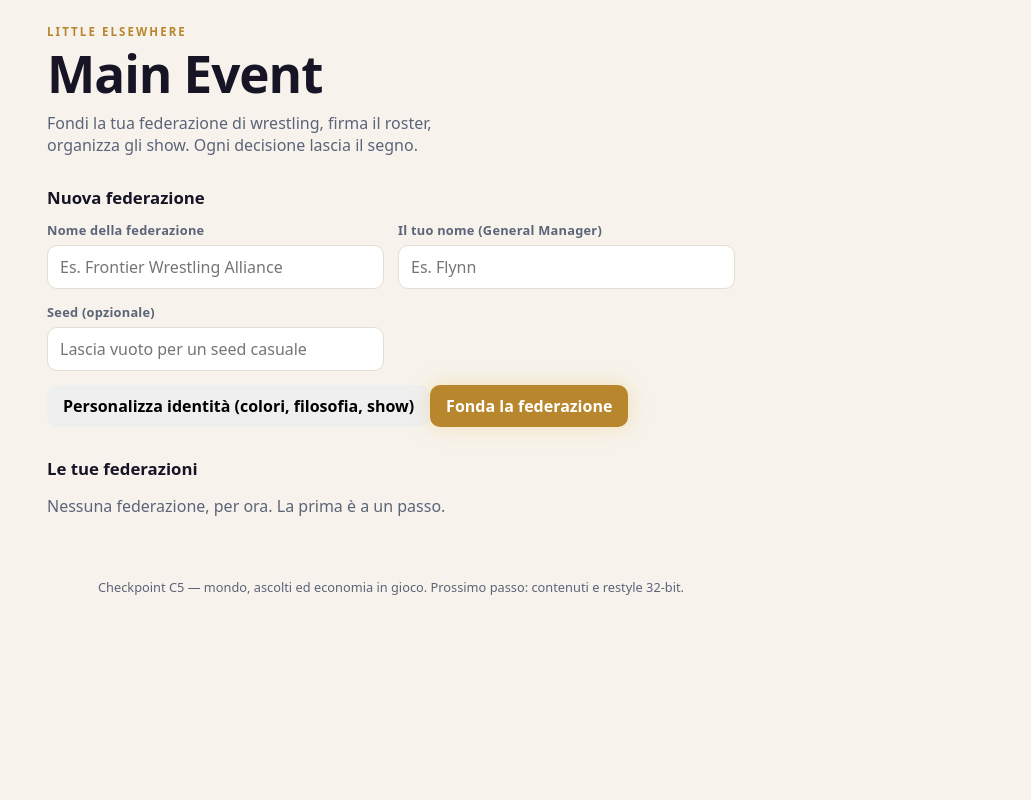
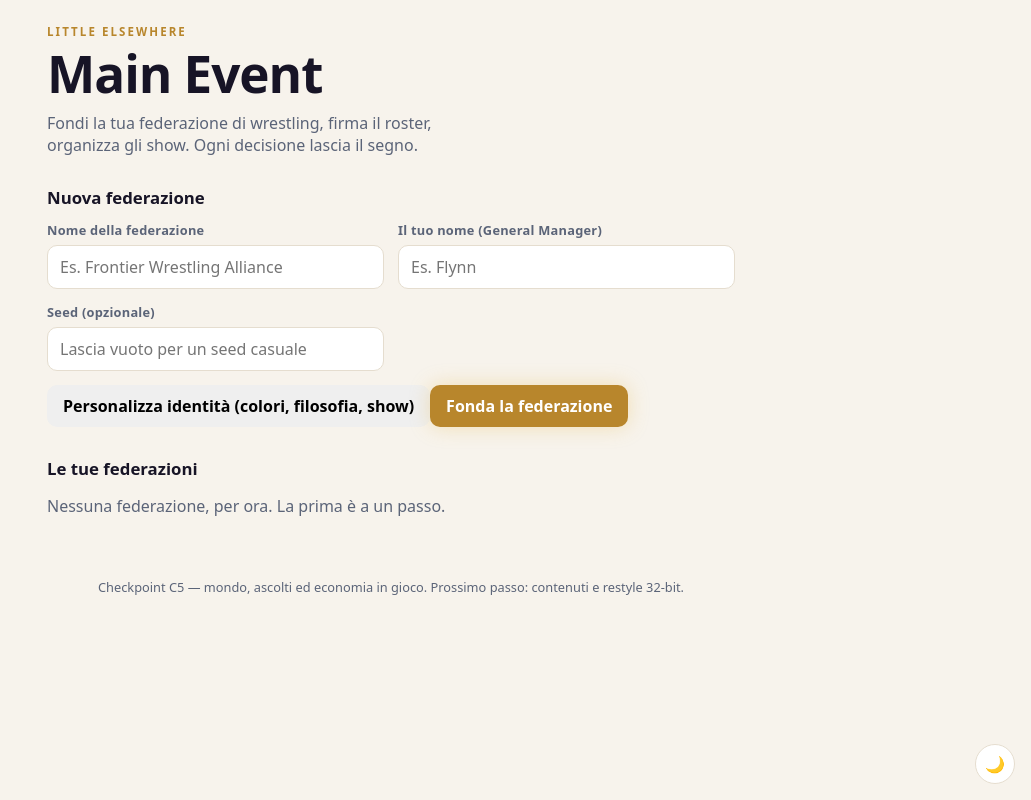
Before and after one commit to elsewhere-s0ph/main-event, a React (Vite) app: page / in a window 1280 px wide. Shown: the whole page, without its empty margins (249-1280 px from the left). Built offline with nearby package versions, Linux system fonts and the light colour scheme.

Commit message:
feat(restyle): toggle tema flottante con persistenza main-event-theme

```diff
--- a/src/app/App.tsx
+++ b/src/app/App.tsx
@@ -1,6 +1,40 @@
+import { useState } from "react";
 import { RouterProvider } from "react-router-dom";
 import { router } from "./router";
 
+function ThemeToggle() {
+  const [theme, setTheme] = useState<"dark" | "light">(() =>
+    document.documentElement.getAttribute("data-theme") === "light" ? "light" : "dark"
+  );
+
+  const toggle = () => {
+    const next = theme === "dark" ? "light" : "dark";
+    document.documentElement.setAttribute("data-theme", next);
+    try {
+      localStorage.setItem("main-event-theme", next);
+    } catch {
+      // storage non disponibile (es. navigazione privata): il tema resta solo per la sessione
+    }
+    setTheme(next);
+  };
+
+  return (
+    <button
+      type="button"
+      className="theme-toggle"
+      onClick={toggle}
+      aria-label={theme === "dark" ? "Passa al tema giorno" : "Passa al tema notte"}
+    >
+      {theme === "dark" ? "☀️" : "🌙"}
+    </button>
+  );
+}
+
 export default function App() {
-  return <RouterProvider router={router} />;
+  return (
+    <>
+      <RouterProvider router={router} />
+      <ThemeToggle />
+    </>
+  );
 }
```
